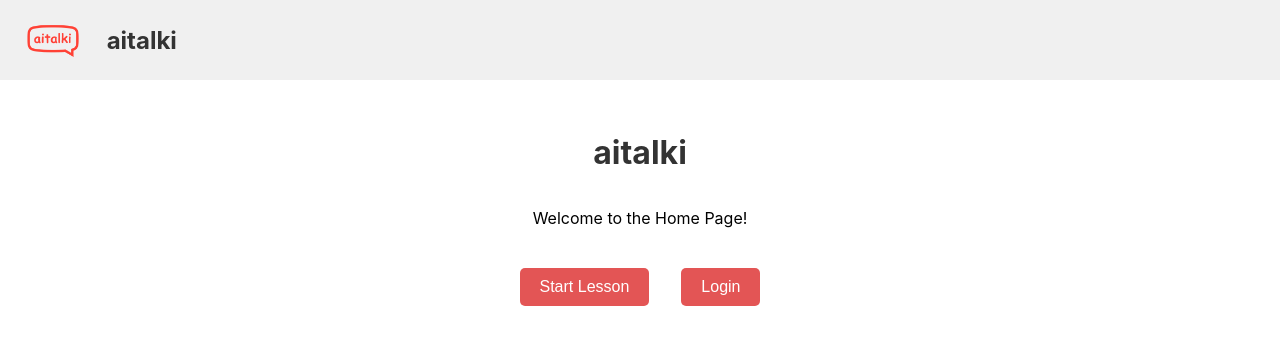
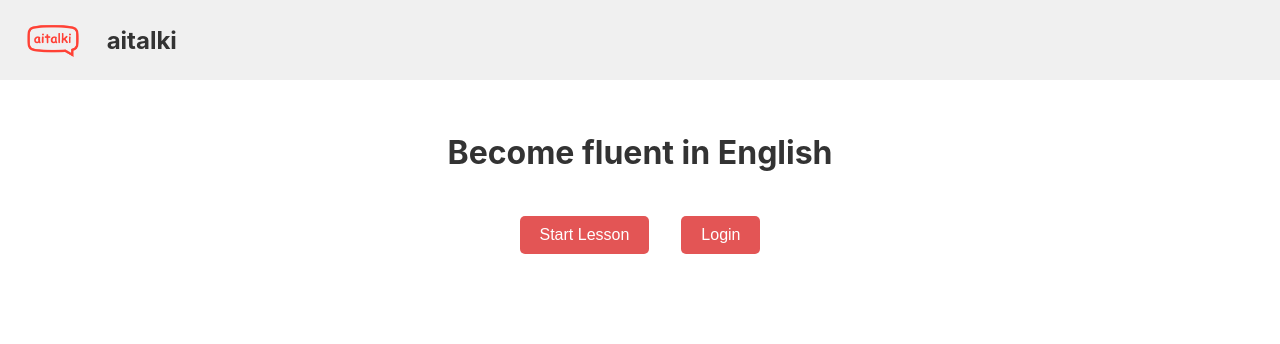
Before and after one commit to Arxtage/aitalki, a React (Create React App) app in the folder frontend/: page / in a window 1280 px wide. Shown: the top 344 px of the page. Built offline with nearby package versions, Linux system fonts and the light colour scheme.

Commit message:
front minor

```diff
--- a/frontend/src/Home.tsx
+++ b/frontend/src/Home.tsx
@@ -8,8 +8,7 @@
 
     return (
         <div className="container">
-            <h1>aitalki</h1>
-            <p>Welcome to the Home Page!</p>
+            <h1>Become fluent in English</h1>
             <div className="button-container">
                 <button
                     className="button"
--- a/frontend/src/Login.tsx
+++ b/frontend/src/Login.tsx
@@ -13,7 +13,7 @@
 
     return (
         <div className="container">
-            <h1>Login Page</h1>
+            <h1>Login</h1>
             <button
                 className="button"
                 onClick={handleLogin}
```
